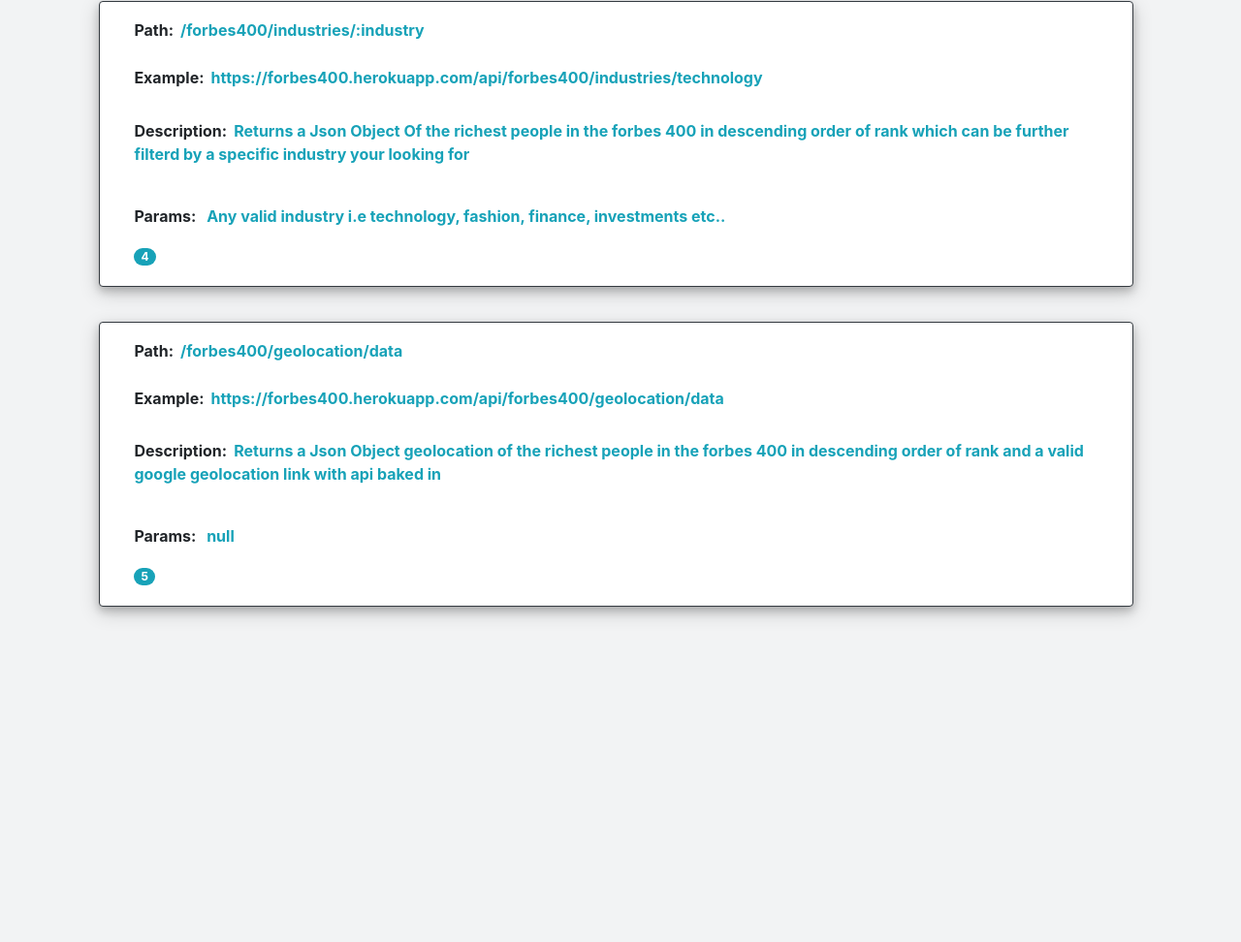
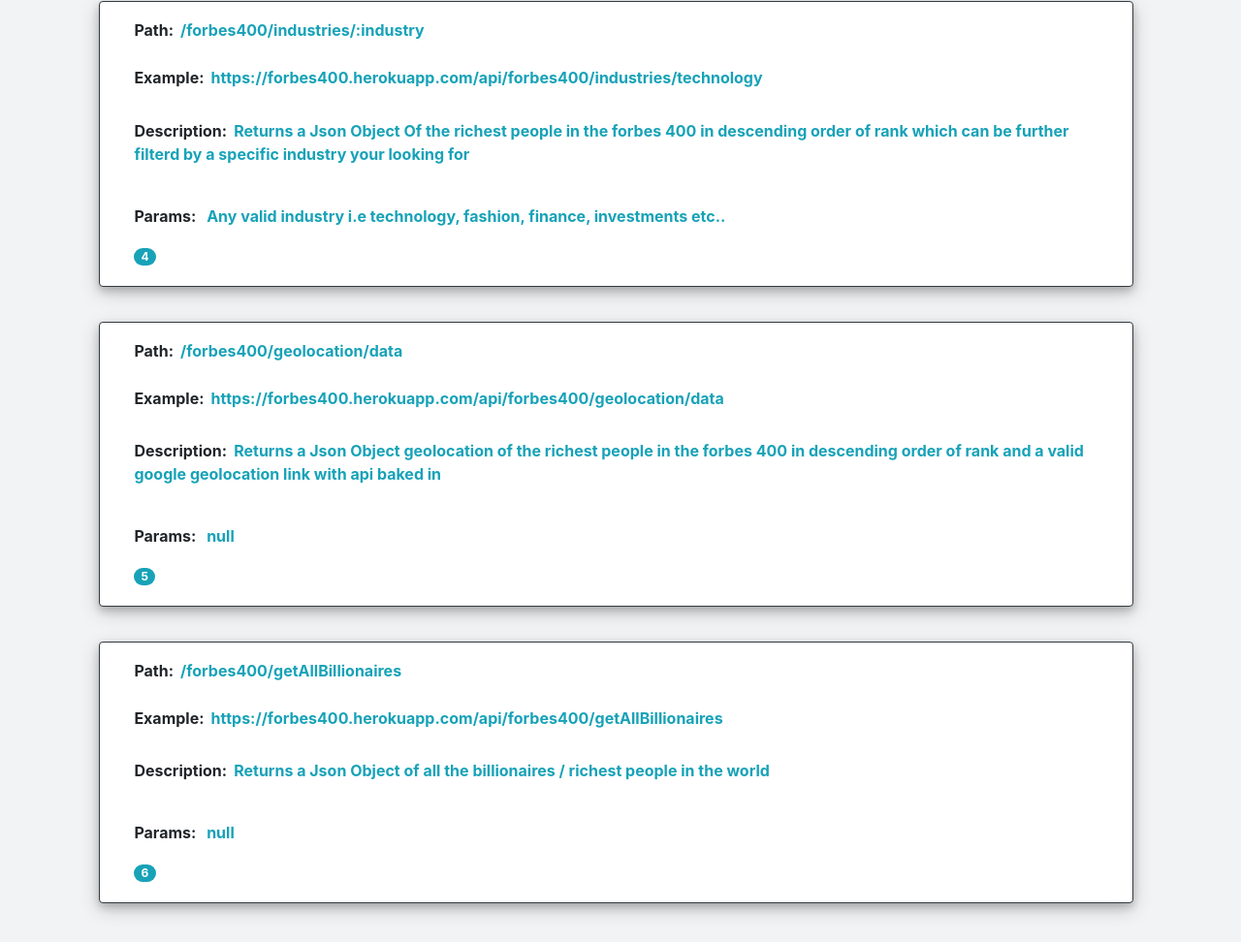
Before and after one commit to jesseokeya/Forbes400, a React app in the folder app/: page / in a window 1280 px wide. Shown: the part 1124-2096 px from the top of the page at 97% size. Before the commit the page ends 1790 px from the top, so only its background shows below. Built offline with nearby package versions, Linux system fonts and the light colour scheme; no server answers.

Commit message:
version 0.0.1 ✓

```diff
--- a/app/src/App/Components/Common/Data.js
+++ b/app/src/App/Components/Common/Data.js
@@ -33,6 +33,13 @@
     description: "Returns a Json Object geolocation of the richest people in the forbes 400 in descending order of rank and a valid google geolocation link with api baked in",
     params: "null",
     resource: "https://www.forbes.com/forbes-400/list/"
+  },
+  {
+    path: '/forbes400/getAllBillionaires',
+    url: "https://forbes400.herokuapp.com/api/forbes400/getAllBillionaires",
+    description: "Returns a Json Object of all the billionaires / richest people in the world",
+    params: "null",
+    resource: "https://www.forbes.com/forbes-400/list/"
   }
 ]
 
```
Also changed, not shown: app/build/asset-manifest.json, app/build/index.html, app/build/service-worker.js, 4 other files.
